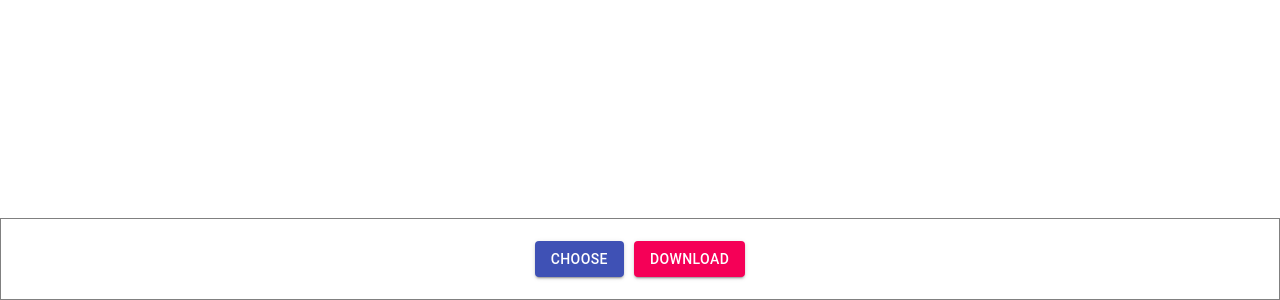
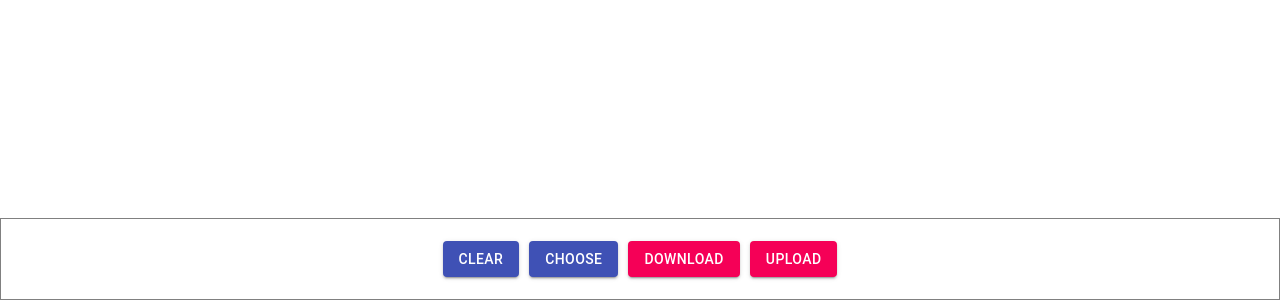
Before and after one commit to Chukwuka1488/react-mongo-aws-S3-image, a React (Create React App) app in the folder image-app/: page / in a window 1280 px wide. Shown: the part 522-822 px from the top of the page. Built offline with nearby package versions, Linux system fonts and the light colour scheme.

Commit message:
clear image feature added

```diff
--- a/image-app/src/App.js
+++ b/image-app/src/App.js
@@ -4,6 +4,7 @@ import './App.css';
 import Button from '@material-ui/core/Button';
 import Cropper from 'react-easy-crop';
 import Slider from '@material-ui/core/Slider';
+import { generateDownload } from './utils/cropImage';
 
 function App() {
   // to trigger the pop-up when trying to select image: use  useRef react hooks
@@ -31,6 +32,10 @@ function App() {
         setImage(reader.result);
       });
     }
+  };
+
+  const onDownload = () => {
+    generateDownload(image, croppedArea);
   };
 
   return (
@@ -71,6 +76,14 @@ function App() {
           onChange={onSelectFile}
         />
         <Button
+          onClick={() => setImage()}
+          variant='contained'
+          color='primary'
+          style={{ marginRight: '10px' }}
+        >
+          Clear
+        </Button>
+        <Button
           variant='contained'
           color='primary'
           onClick={triggerFileSelectPopup}
@@ -78,8 +91,17 @@ function App() {
         >
           Choose
         </Button>
+
+        <Button
+          variant='contained'
+          color='secondary'
+          style={{ marginRight: '10px' }}
+          onClick={onDownload}
+        >
+          Download
+        </Button>
         <Button variant='contained' color='secondary'>
-          Download
+          Upload
         </Button>
       </div>
     </div>
```
